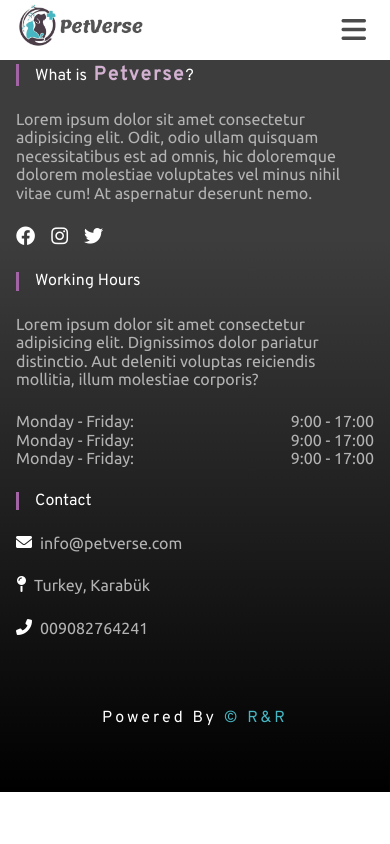
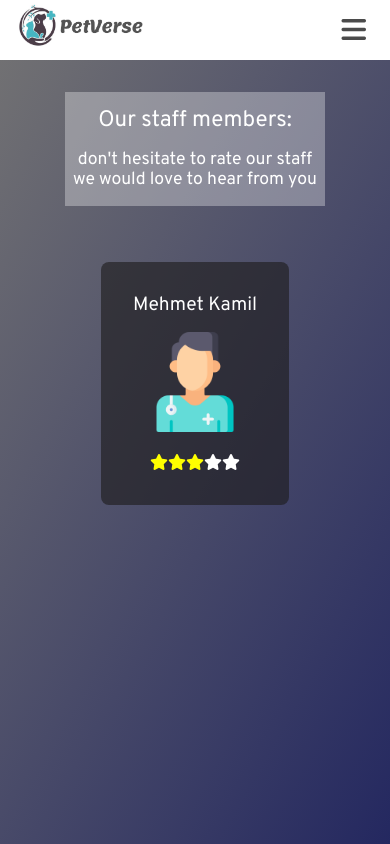
Before and after one commit to ramroming/Pet-clinic, a React (Create React App) app in the folder website/pet-clinic-app/: page /stafflist in a window 390 px wide. Shown: the top 844 px of the page. Built offline with nearby package versions, Linux system fonts and the light colour scheme.

Commit message:
staff list page mobile design

```diff
--- a/website/pet-clinic-app/src/App.js
+++ b/website/pet-clinic-app/src/App.js
@@ -12,6 +12,7 @@
 import Myprofile from "./components/pages/myprofile/Myprofile";
 import PostAd from "./components/pages/postAd/PostAd";
 import PostPreview from "./components/pages/postpreview/PostPreview";
+import Stafflist from "./components/pages/stafflist/Stafflist";
 function App() {
   return (
     <>
@@ -39,8 +40,10 @@
           element={<Myprofile />}> </Route>
         <Route path='/postad'
           element={<PostAd />}> </Route>
-        <Route path='/postreview'
+        <Route path='/postpreview'
           element={<PostPreview />}> </Route>
+        <Route path='/stafflist'
+          element={<Stafflist />}> </Route>
       </Routes>
       <Footer />
     </>
--- a/website/pet-clinic-app/src/components/main.scss
+++ b/website/pet-clinic-app/src/components/main.scss
@@ -34,3 +34,4 @@
 @use 'pages/myprofile/myprofile';
 @use 'pages/postAd/postad';
 @use 'pages/postpreview/postpreview';
+@use 'pages/stafflist/stafflist';
--- /dev/null
+++ b/website/pet-clinic-app/src/components/pages/stafflist/Stafflist.js
@@ -0,0 +1,45 @@
+const Stafflist = () => {
+
+    return (
+
+        // main flex container
+        <div className="staff-container home-container flex-col falign-center gap-24p">
+            {/* first flex */}
+            <div className="staff-list-header flex-col falign-center gap-16p">
+                <span>Our staff members:</span>
+                <p>don't hesitate to rate our staff<br />
+                    we would love to hear from you</p>
+            </div>
+
+            {/* second flex */}
+            <div className="staff-members flex-col falign-center gap-24p">
+                <div className="staff-memebr-card flex-col falign-center gap-16">
+                    {/* first mini-flex item */}
+                    <p>Mehmet Kamil</p>
+                    <div className="member-photo-container">
+                        <img src="media/imgs/staff.png" alt="staff-member-photo" />
+                    </div>
+                    {/* second mini-flex item */}
+                    <div className="rating">
+                        <span class="fa fa-star checked"></span>
+                        <span class="fa fa-star checked"></span>
+                        <span class="fa fa-star checked"></span>
+                        <span class="fa fa-star"></span>
+                        <span class="fa fa-star"></span>
+                    </div>
+                     {/* third mini-flex item */}
+
+
+                </div>
+
+
+            </div>
+
+        </div>
+
+    )
+
+
+}
+
+export default Stafflist;
--- /dev/null
+++ b/website/pet-clinic-app/src/components/pages/stafflist/_stafflist.scss
@@ -0,0 +1,53 @@
+@use "../../abstracts" as *;
+
+.staff-container {
+    background-image: linear-gradient(120deg, var(--clr-shadow-gray-shadow), var(--clr-hovered-hdark-blue));
+
+    .staff-list-header {
+        margin: 2rem 0;
+        padding: 1rem 0.5rem;
+        text-align: center;
+        font-size: 1.1rem;
+        color: white;
+        background-color: var(--clr-shadow-glassy-shadow);
+        span {
+            font-size: 1.4rem;
+        }
+
+    }
+
+    .staff-memebr-card{
+
+        background-color: var(--clr-shadow-gray-shadow);
+        padding: 1rem;
+        width: 100%;
+        color: white;
+
+        p{
+            font-size: 1.2rem;
+            padding: 1rem;
+        }
+        @include rounded-corners(.5rem,.5rem,.5rem,.5rem);
+        .member-photo-container{
+
+            width: 100px;
+
+            img{
+                width: 100%;
+            }
+        }
+
+        .rating{
+
+            padding: 1rem 0;
+            .checked{
+                color: yellow;
+            }
+        }
+    }
+
+
+
+
+
+}
--- a/website/pet-clinic-app/src/static/css/main.css
+++ b/website/pet-clinic-app/src/static/css/main.css
@@ -2734,4 +2734,46 @@
     width: 50%;
     padding: 1.1rem;
   }
+}
+
+.staff-container {
+  background-image: linear-gradient(120deg, var(--clr-shadow-gray-shadow), var(--clr-hovered-hdark-blue));
+}
+.staff-container .staff-list-header {
+  margin: 2rem 0;
+  padding: 1rem 0.5rem;
+  text-align: center;
+  font-size: 1.1rem;
+  color: white;
+  background-color: var(--clr-shadow-glassy-shadow);
+}
+.staff-container .staff-list-header span {
+  font-size: 1.4rem;
+}
+.staff-container .staff-memebr-card {
+  background-color: var(--clr-shadow-gray-shadow);
+  padding: 1rem;
+  width: 100%;
+  color: white;
+  border-radius: 0.5rem 0.5rem 0.5rem 0.5rem;
+  -webkit-border-radius: 0.5rem 0.5rem 0.5rem 0.5rem;
+  -moz-border-radius: 0.5rem 0.5rem 0.5rem 0.5rem;
+  -ms-border-radius: 0.5rem 0.5rem 0.5rem 0.5rem;
+  -o-border-radius: 0.5rem 0.5rem 0.5rem 0.5rem;
+}
+.staff-container .staff-memebr-card p {
+  font-size: 1.2rem;
+  padding: 1rem;
+}
+.staff-container .staff-memebr-card .member-photo-container {
+  width: 100px;
+}
+.staff-container .staff-memebr-card .member-photo-container img {
+  width: 100%;
+}
+.staff-container .staff-memebr-card .rating {
+  padding: 1rem 0;
+}
+.staff-container .staff-memebr-card .rating .checked {
+  color: yellow;
 }/*# sourceMappingURL=main.css.map */
```
Also changed, not shown: 1 other file (tests, documents, lock files or other folders).
